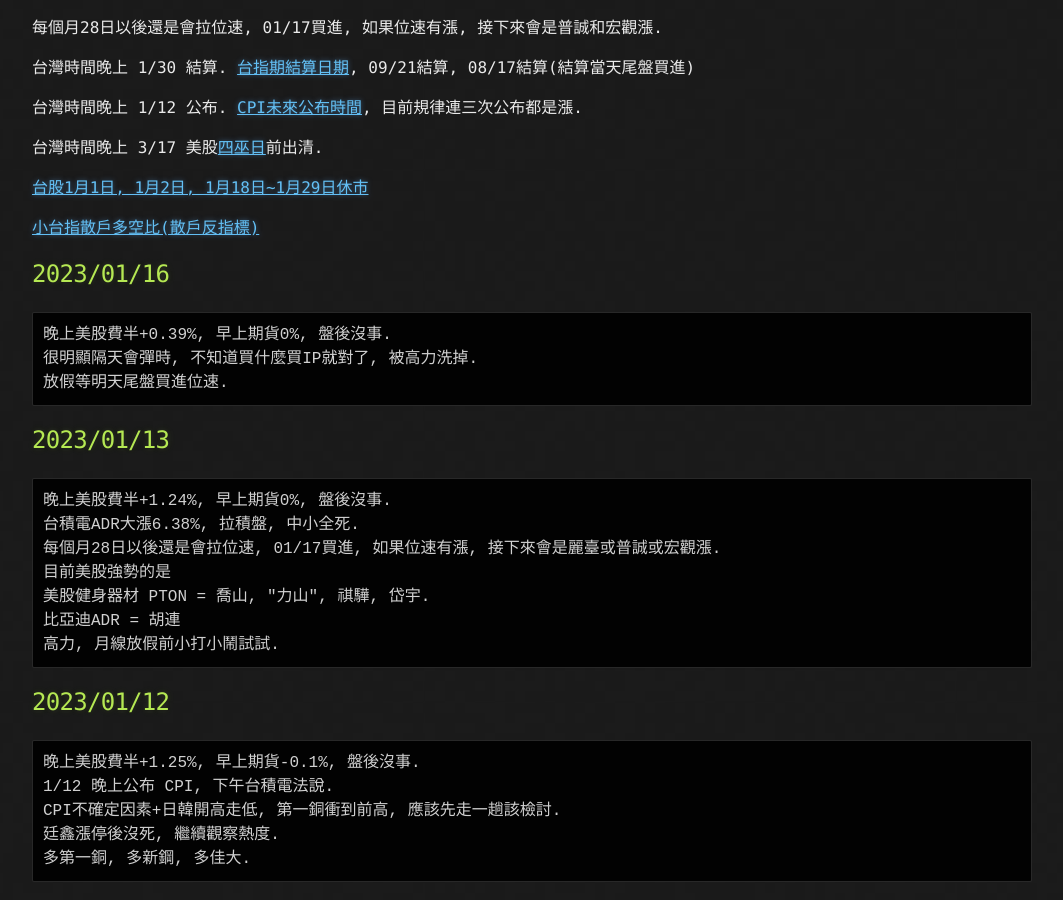
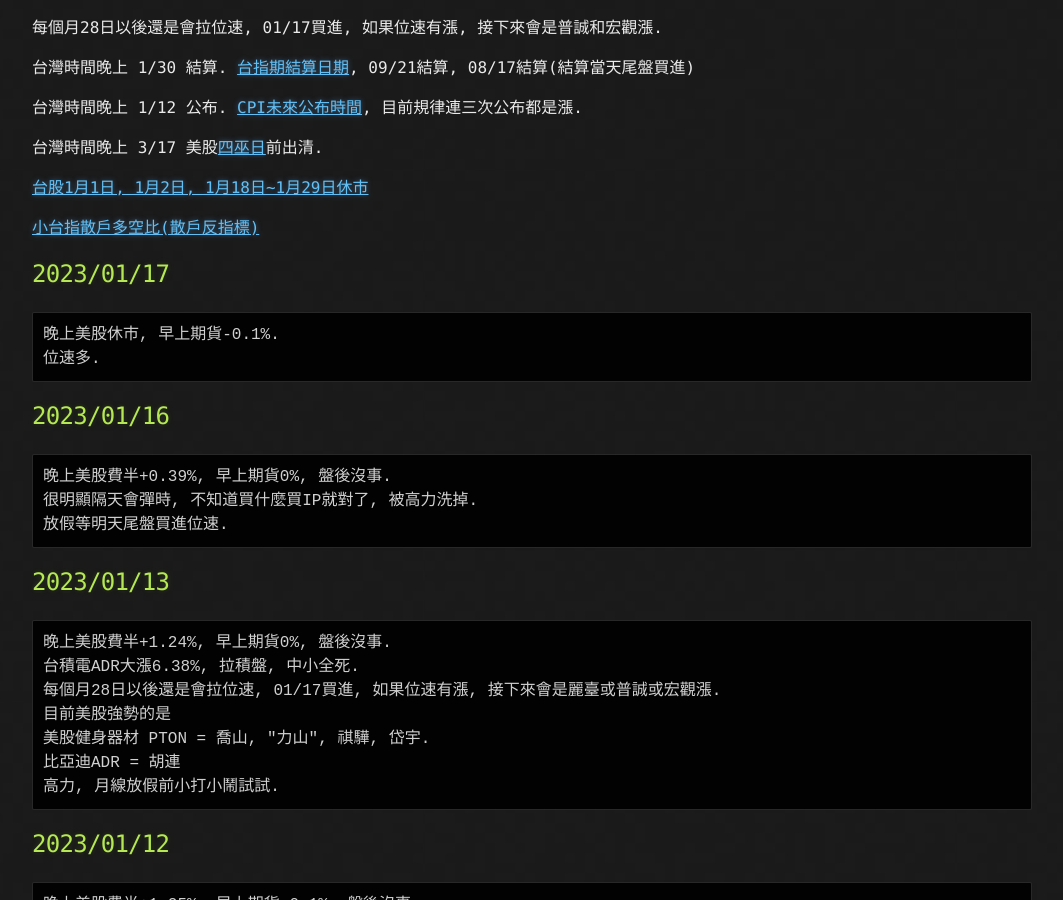
Before and after one commit to lepg5487/Stock_God, a Jekyll site: the page built from index.md, in a window 1280 px wide and 900 px high, scrolled down 362 px. Shown: the whole window, without its empty margins (108-1171 px from the left). Built offline with Jekyll 4.4.1, drawn with Linux system fonts in a browser that asks for light colours; our own code applies the rules of GitHub Pages for plain Markdown files.

Commit message:
Update index.md

````diff
--- a/index.md
+++ b/index.md
@@ -19,6 +19,12 @@ layout: testlayouts
 [台股1月1日, 1月2日, 1月18日~1月29日休市](https://www.twse.com.tw/zh/holidaySchedule/holidaySchedule)
 
 [小台指散戶多空比(散戶反指標)](https://www.macromicro.me/charts/20069/tw-mtx-long-to-short-ratio-of-individual-player)
+
+## 2023/01/17
+```
+晚上美股休市, 早上期貨-0.1%.
+位速多.
+```
 
 ## 2023/01/16
 ```
````
